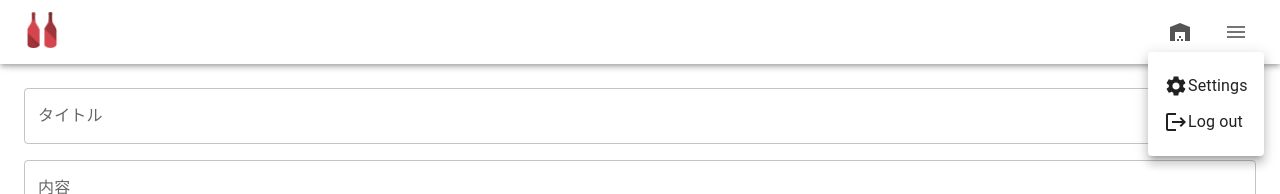
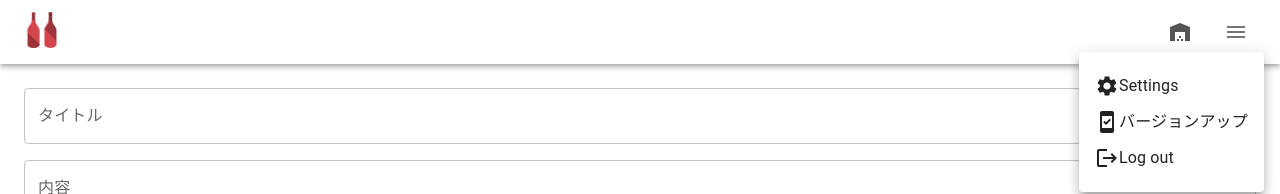
Before and after one commit to lynxlevin/llwinecellar, a React (Create React App) app in the folder llwc-front/: page /wine-memos in a window 1280 px wide. Both pictures are taken after a click on the button 1236 px from the left and 32 px from the top of the page. Shown: the top 194 px of the page. Built offline with nearby package versions, Linux system fonts and the light colour scheme; no server answers.

Commit message:
Add version up button

```diff
--- a/llwc-front/src/pages/WineList/index.tsx
+++ b/llwc-front/src/pages/WineList/index.tsx
@@ -28,6 +28,7 @@ import NoteIcon from '@mui/icons-material/Note';
 import SettingsIcon from '@mui/icons-material/Settings';
 import DescriptionIcon from '@mui/icons-material/Description';
 import WarehouseIcon from '@mui/icons-material/Warehouse';
+import SecurityUpdateGoodIcon from '@mui/icons-material/SecurityUpdateGood';
 import { visuallyHidden } from '@mui/utils';
 import useWineListPage, { COLUMN_ORDER, Order } from '../../hooks/useWineListPage';
 import { WineDataKeys } from '../../contexts/wine-context';
@@ -143,6 +144,10 @@ const WineListToolbar = (props: WineListToolbarProps) => {
                         <Link to="/settings" style={{ color: 'rgba(0, 0, 0, 0.87)', textDecorationLine: 'none' }}>
                             Settings
                         </Link>
+                    </MenuItem>
+                    <MenuItem onClick={() => {window.location.reload();}}>
+                        <SecurityUpdateGoodIcon />
+                        バージョンアップ
                     </MenuItem>
                     <MenuItem onClick={handleLogout}>
                         <LogoutIcon />
--- a/llwc-front/src/pages/WineMemos/WineMemosAppBar.tsx
+++ b/llwc-front/src/pages/WineMemos/WineMemosAppBar.tsx
@@ -2,6 +2,7 @@ import LogoutIcon from '@mui/icons-material/Logout';
 import MenuIcon from '@mui/icons-material/Menu';
 import WarehouseIcon from '@mui/icons-material/Warehouse';
 import SettingsIcon from '@mui/icons-material/Settings';
+import SecurityUpdateGoodIcon from '@mui/icons-material/SecurityUpdateGood';
 import { AppBar, IconButton, ListItemText, Menu, MenuItem, MenuList, Toolbar } from '@mui/material';
 import { useState } from 'react';
 import { useNavigate } from 'react-router-dom';
@@ -55,6 +56,10 @@ const WineMemosAppBar = (props: WineMemosAppBarProps) => {
                                 Settings
                             </Link>
                         </MenuItem>
+                        <MenuItem onClick={() => {window.location.reload();}}>
+                            <SecurityUpdateGoodIcon />
+                            バージョンアップ
+                        </MenuItem>
                         <MenuItem onClick={handleLogout}>
                             <LogoutIcon />
                             <ListItemText>Log out</ListItemText>
```
